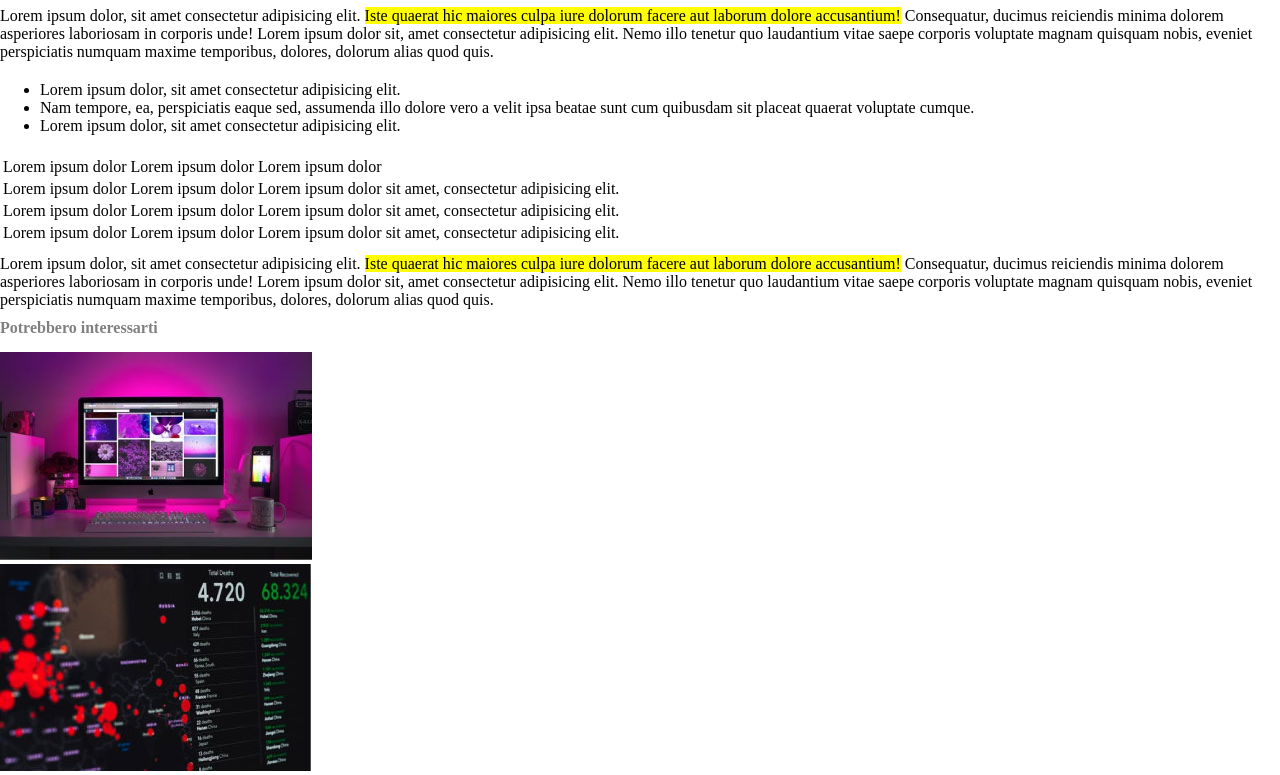
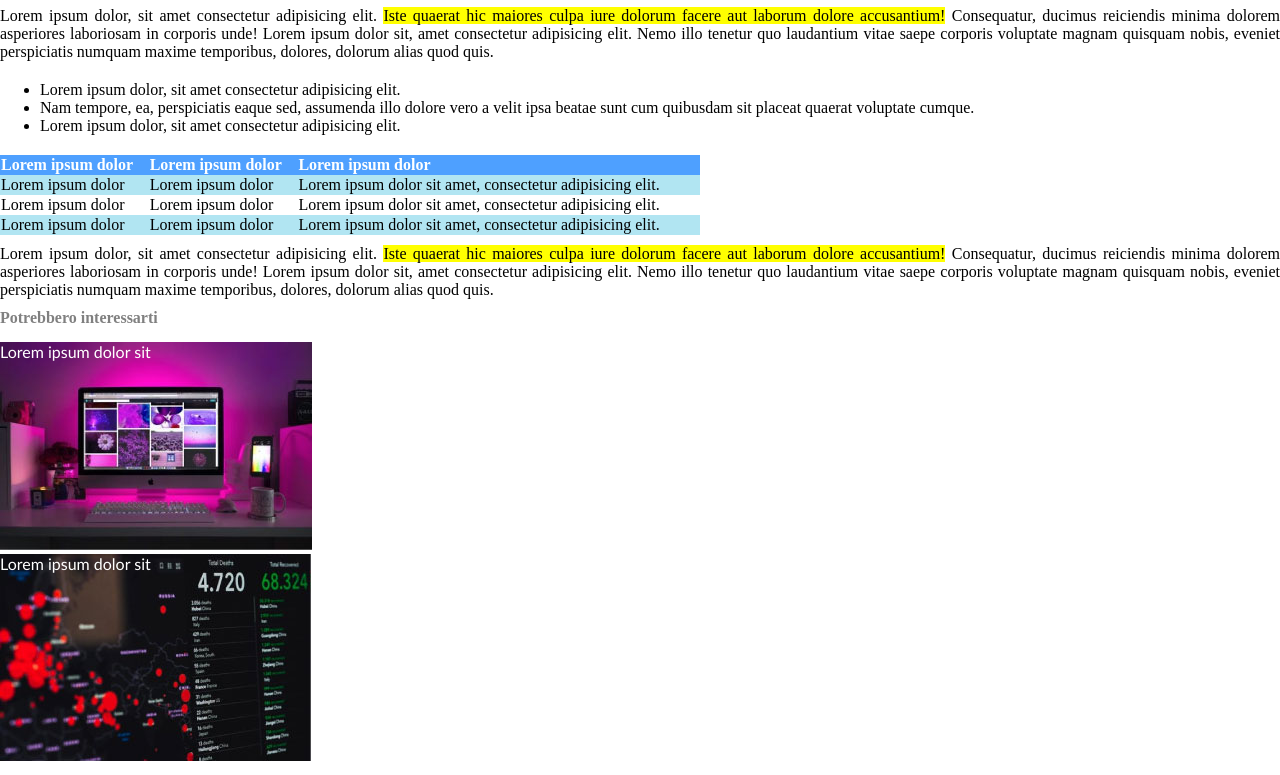
Before and after one commit to maricamola/html-css-booleaner, a plain HTML site: page index.html in a window 1280 px wide. Shown: the part 554-1329 px from the top of the page. Drawn offline with Linux system fonts and the light colour scheme.

Commit message:
[last commit]

```diff
--- a/css/style.css
+++ b/css/style.css
@@ -4,6 +4,7 @@
 
 body{
   background-color: white;
+  text-align:justify;
 }
 
 header{
@@ -37,10 +38,40 @@ header{
 background-color: #FFFF00;
 }
 
+table{
+  width: 700px;
+  text-align: justify;
+  border-spacing: 0px;
+}
+
+th {
+  color: white;
+  background-color:#4EA0FF;
+  margin: 0%;
+}
+
+.riga1 , .riga3{
+background-color: #B1E5F2;
+}
+
+
+
 .footer{
   color: grey;
 }
 
 .monitor{
-margin-top: 15px;
+  margin-top: 15px;
+  position: relative;
+
+  }
+
+.testofotofooter{
+  position: absolute;
+  color: white;
+  font-family: 'Gill Sans', 'Gill Sans MT', Calibri, 'Trebuchet MS', sans-serif;
 }
+
+.graph{
+  position: relative;
+}
--- a/index.html
+++ b/index.html
@@ -47,26 +47,26 @@
     <table>
       <thead>
         <tr>
-          <td>Lorem ipsum dolor</td>
-          <td>Lorem ipsum dolor</td>
-          <td>Lorem ipsum dolor</td>
+          <th>Lorem ipsum dolor</th>
+          <th>Lorem ipsum dolor</th>
+          <th>Lorem ipsum dolor</th>
         </tr>
       </thead>
 
       <tbody>
-        <tr>
+        <tr class="riga1">
           <td>Lorem ipsum dolor</td>
           <td>Lorem ipsum dolor</td>
           <td>Lorem ipsum dolor sit amet, consectetur adipisicing elit.</td>
         </tr>
 
-        <tr>
+        <tr class="riga2">
           <td>Lorem ipsum dolor</td>
           <td>Lorem ipsum dolor</td>
           <td>Lorem ipsum dolor sit amet, consectetur adipisicing elit.</td>
         </tr>
 
-        <tr>
+        <tr class="riga3">
           <td>Lorem ipsum dolor</td>
           <td>Lorem ipsum dolor</td>
           <td>Lorem ipsum dolor sit amet, consectetur adipisicing elit.</td>
@@ -82,20 +82,19 @@
   </main>
 
   <footer>
-
     <span class="footer">
       <strong>Potrebbero interessarti</strong>
     </span>
 
-    <div class="monitor">
+    <!--immagini footer-->
+
+    <div class="monitor"><span class="testofotofooter">Lorem ipsum dolor sit</span>
       <img src="img/monitor.jpg" alt="monitor">
     </div>
 
-    <div class="graph">
+    <div class="graph"><span class="testofotofooter">Lorem ipsum dolor sit</span>
       <img src="img/graph.jpg" alt="graph">
     </div>
-
-
   </footer>
 
 </body>
```
